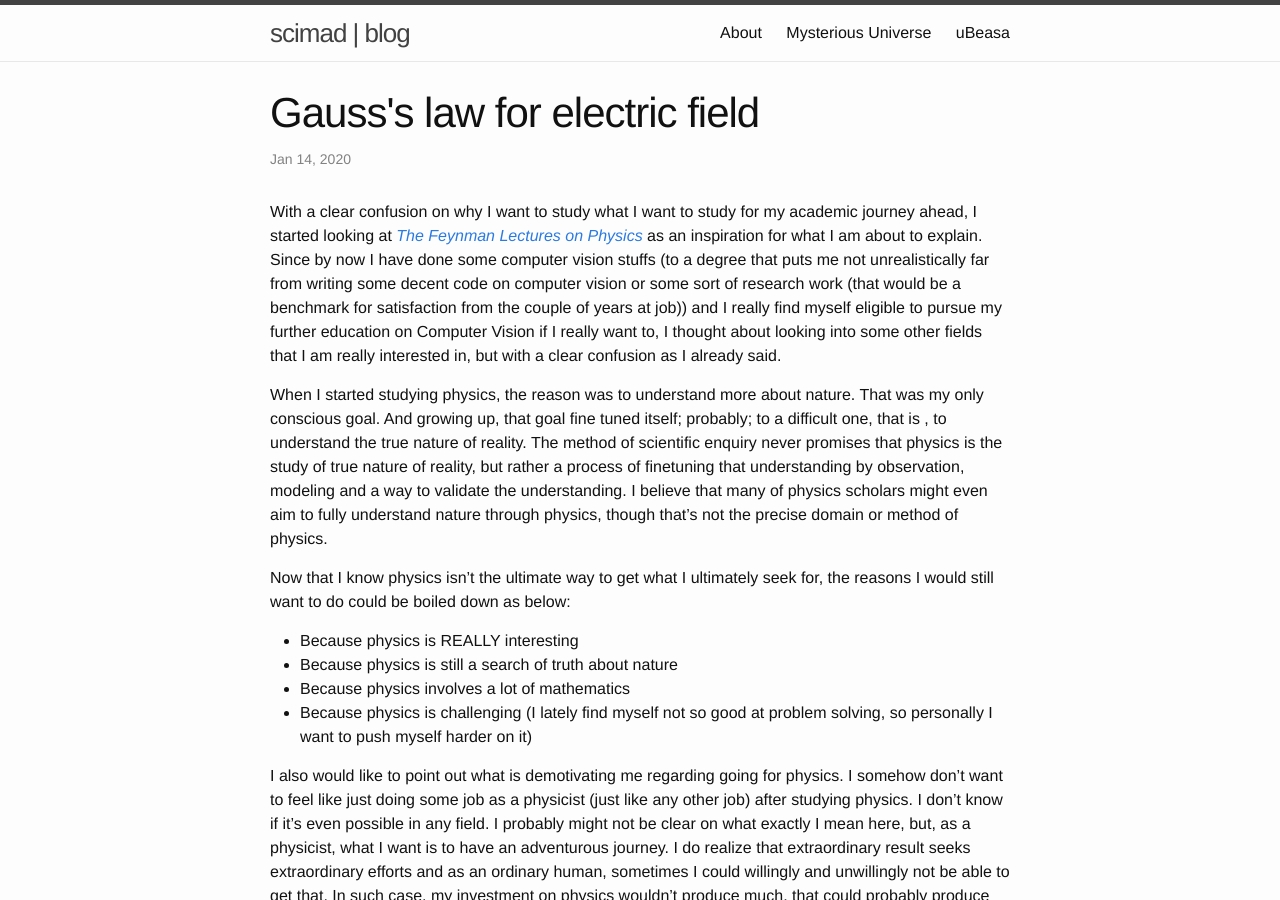
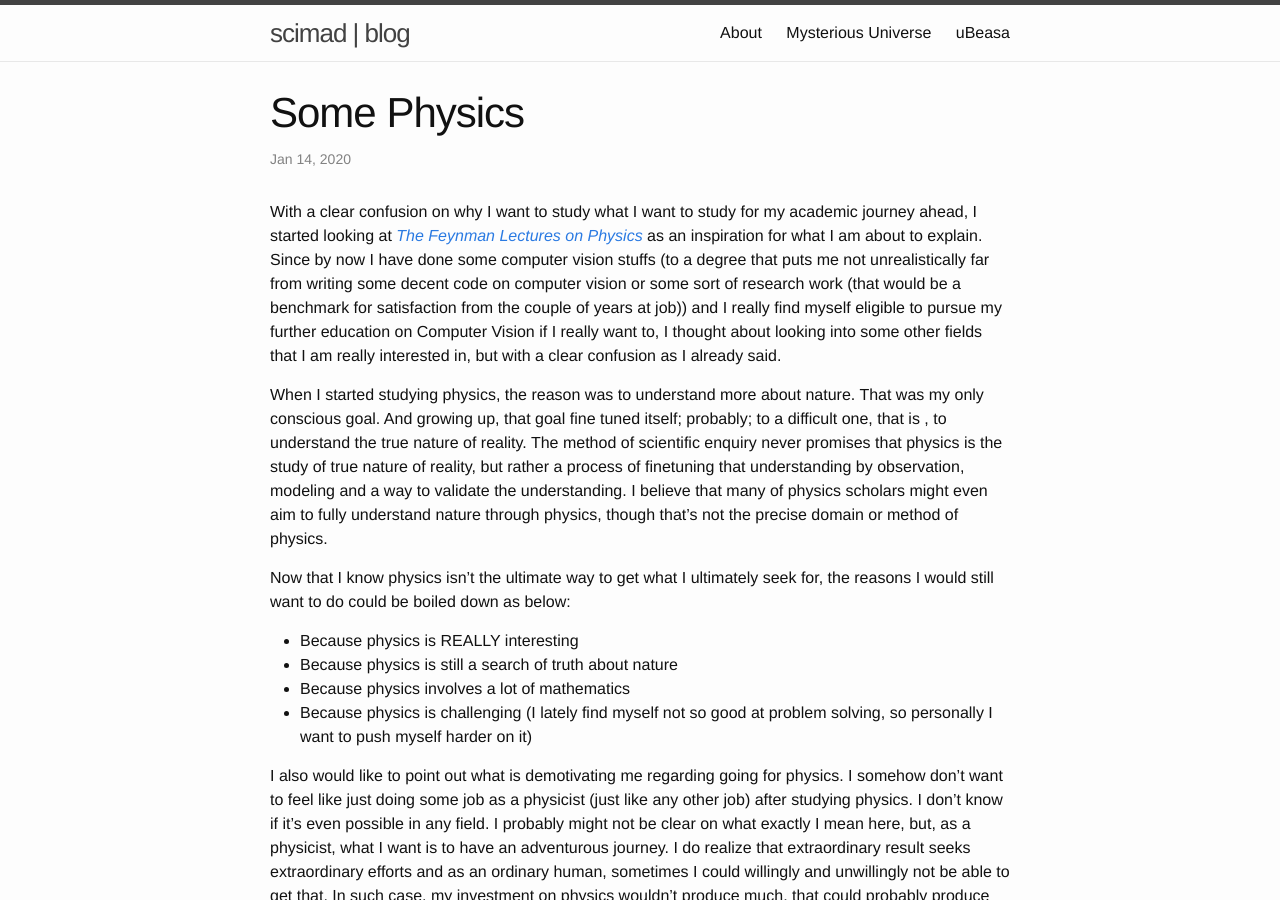
Before and after one commit to scimad/scimad.github.io, a Jekyll site: the page built from _posts/2020-01-14-some-physics.markdown, in a window 1280 px wide and 900 px high. Built offline with Jekyll 4.4.1, drawn with Linux system fonts in a browser that asks for light colours.

Commit message:
Change title of post

```diff
--- a/_posts/2020-01-14-some-physics.markdown
+++ b/_posts/2020-01-14-some-physics.markdown
@@ -1,6 +1,6 @@
 ---
 layout: post
-title:  "Gauss's law for electric field"
+title:  "Some Physics"
 date:   2020-01-15 01:25:20 +0545
 categories: physics
 ---
```
